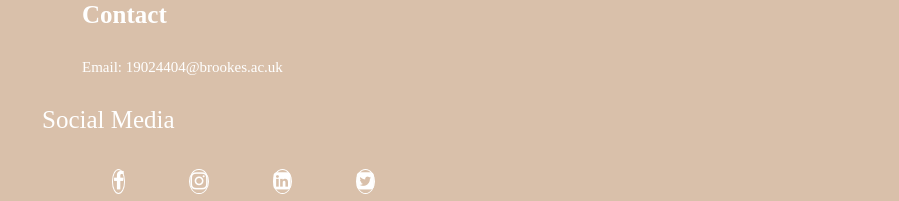
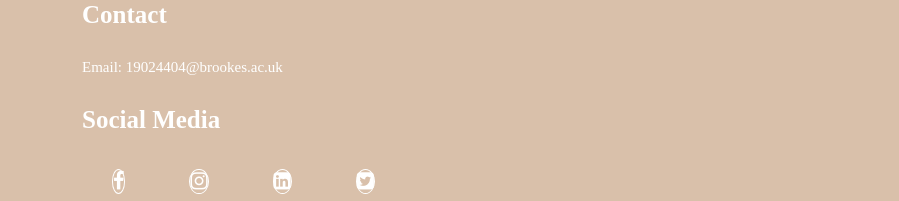
Before and after one commit to hollyhumphries/mybrookesblog, a Jekyll site: the page aboutme/index.html, which Jekyll copies as it is, in a window 1280 px wide. Shown: the part 757-958 px from the top of the page, without its empty margins (88-987 px from the left). Built offline with Jekyll 4.4.1, drawn with Linux system fonts in a browser that asks for light colours.

Commit message:
Update styles.css

```diff
--- a/aboutme/css/styles.css
+++ b/aboutme/css/styles.css
@@ -68,12 +68,11 @@ padding-right: 50px;
 
 
 h3{
-  font-weight:lighter;
   font-size: 25px;
-  color:#fff;
-  position: relative;
-  text-align:bottom center;
- margin-eft: 40px;
+  width:640px;
+  position:relative;
+  margin-left:40px;
+
 }
 
 .media{
```
